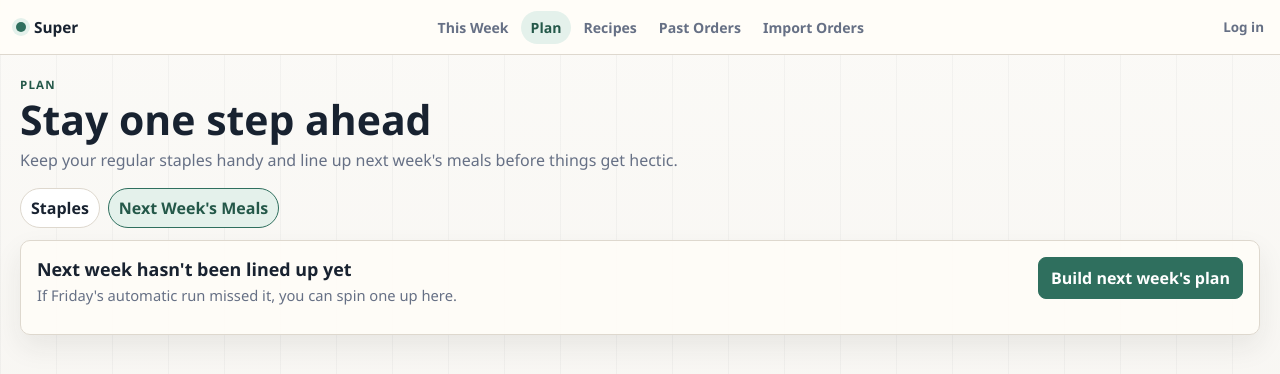
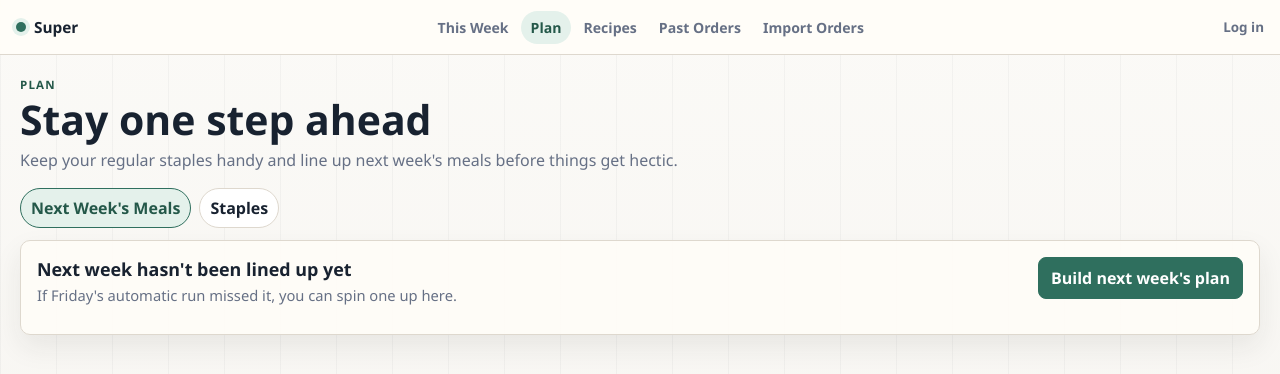
Before and after one commit to admo26/super, a Next.js app: page /cadence in a window 1280 px wide. Shown: the top 374 px of the page. Built offline with nearby package versions, Linux system fonts and the light colour scheme; no server answers; the database is empty.

Commit message:
Reorder planner tabs

```diff
--- a/app/cadence/page.tsx
+++ b/app/cadence/page.tsx
@@ -62,16 +62,16 @@ export default async function CadencePage({ searchParams }: CadencePageProps) {
       <div className="stack">
         <nav className="cadence-tabs" aria-label="Planner sections">
           <Link
+            className={`cadence-tab ${selectedTab === "next-week" ? "cadence-tab--active" : ""}`}
+            href="/cadence"
+          >
+            Next Week&apos;s Meals
+          </Link>
+          <Link
             className={`cadence-tab ${selectedTab === "staples" ? "cadence-tab--active" : ""}`}
             href="/cadence?tab=staples"
           >
             Staples
-          </Link>
-          <Link
-            className={`cadence-tab ${selectedTab === "next-week" ? "cadence-tab--active" : ""}`}
-            href="/cadence"
-          >
-            Next Week&apos;s Meals
           </Link>
         </nav>
 
```
